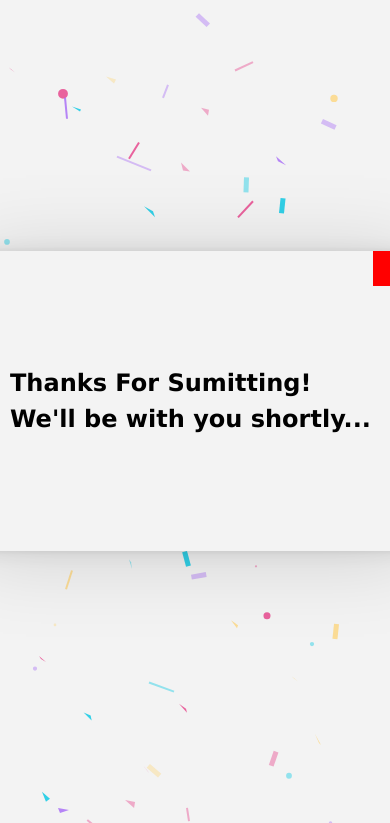
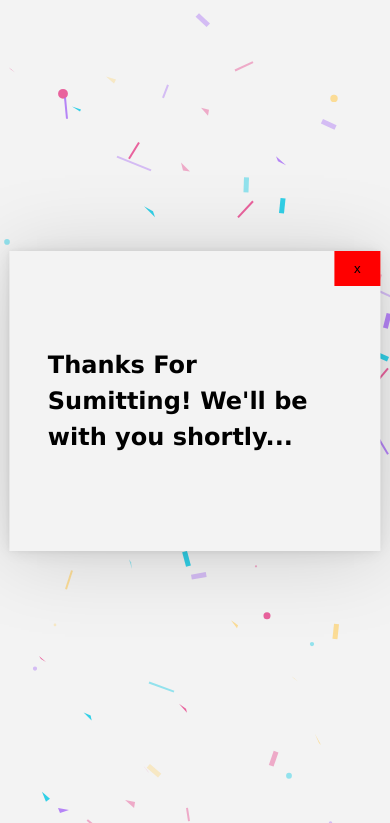
Before and after one commit to J4Web/j4web.io, a plain HTML site: page index.html in a window 390 px wide. Both pictures are taken after a click on the button "Submit". Shown: the part 1362-2185 px from the top of the page. Drawn offline with Linux system fonts and the light colour scheme.

Commit message:
responsiveness_Fixed

```diff
--- a/Css/style.css
+++ b/Css/style.css
@@ -55,8 +55,8 @@ text-align: center;
     left: 50%;
     transform: translate(-50%,-50%);
     background: #fff;
-    width: 450px;
-    height: 300px;
+    width: 23.2rem;
+    height: 18.75rem;
     box-shadow:
     0 0.3px 5.3px rgba(0, 0, 0, 0.061),
     0 1.1px 17.9px rgba(0, 0, 0, 0.089),
@@ -66,7 +66,7 @@ text-align: center;
     display: flex;
     justify-content: center;
     align-items: center;
-    padding: 40px;
+    padding: 2.4rem;
     line-height: 1.5;
     font-family:Verdana, Geneva, Tahoma, sans-serif;
     visibility: hidden;
```
